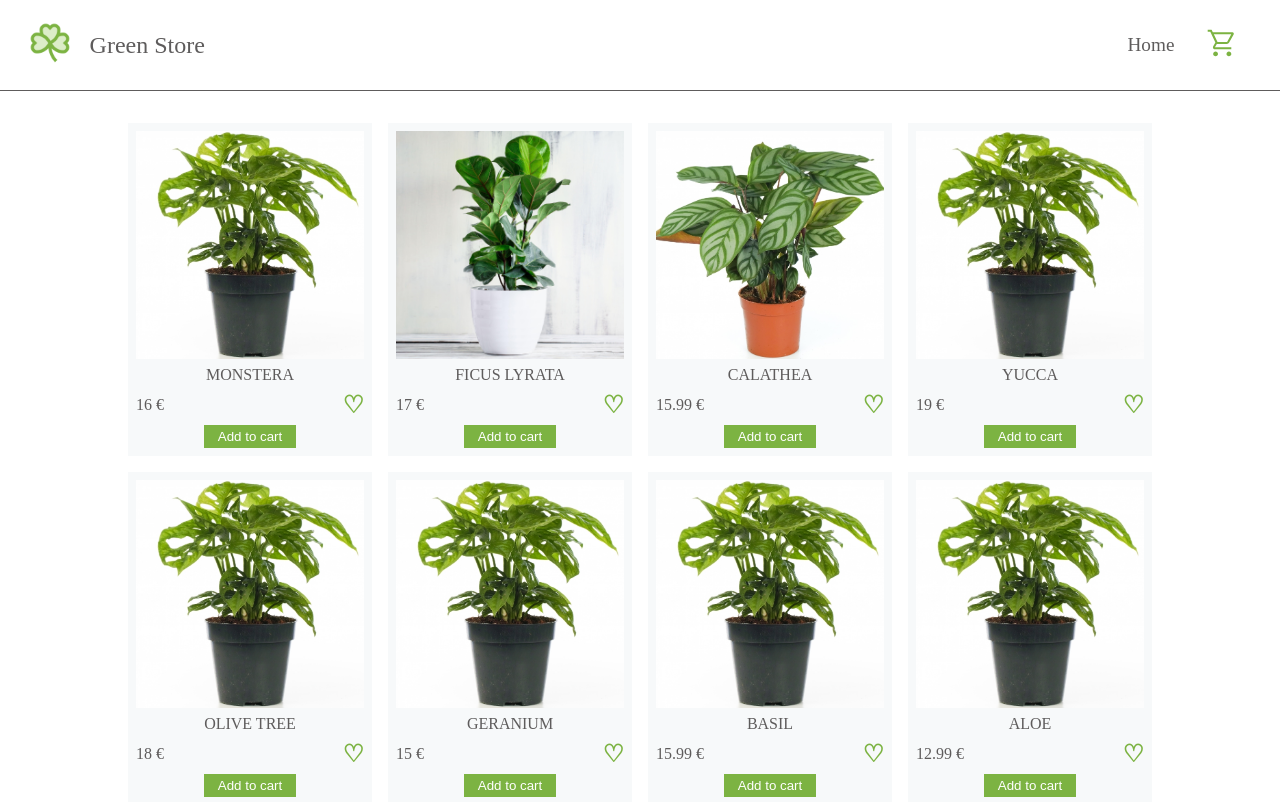
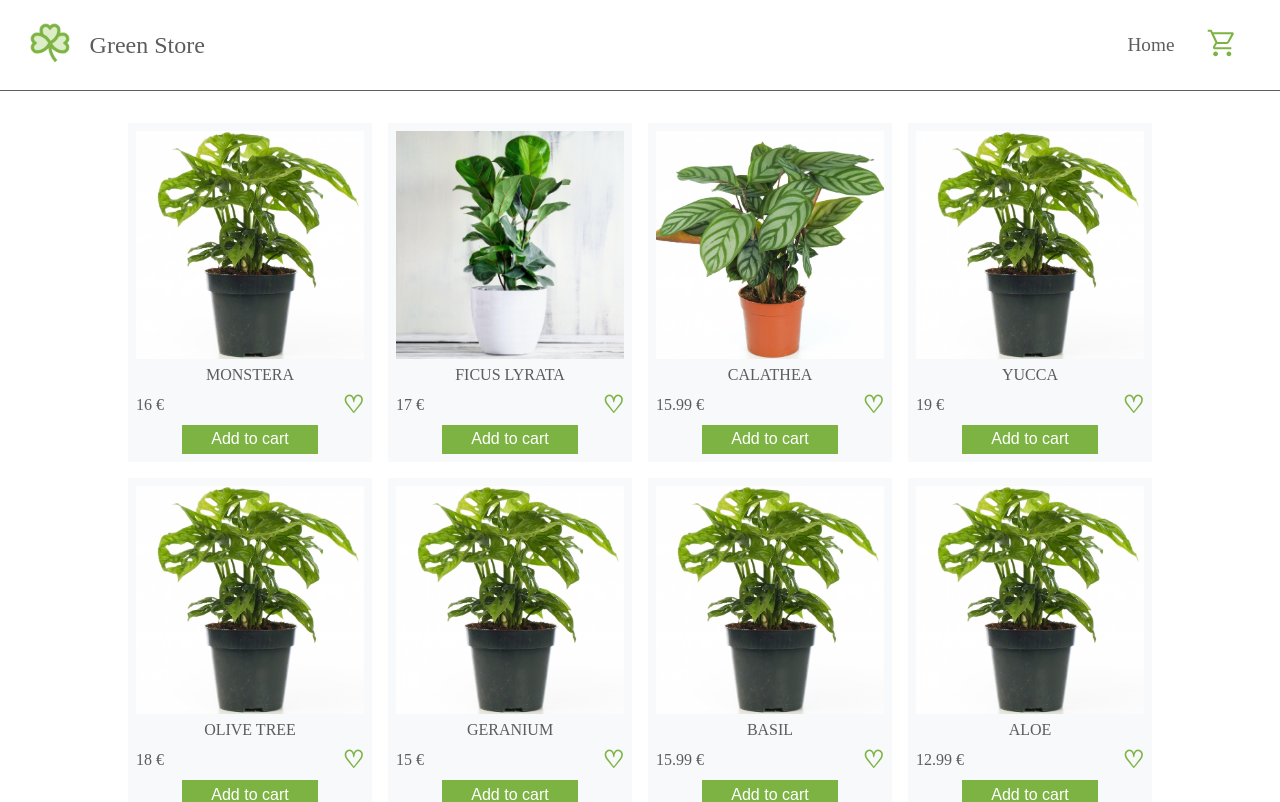
Before and after one commit to Dev-Olena/green-store-react, a React (Create React App) app: page / in a window 1280 px wide. Shown: the top 802 px of the page. Built offline with nearby package versions, Linux system fonts and the light colour scheme.

Commit message:
create Button component, add to ProductCard

```diff
--- /dev/null
+++ b/src/components/Button/Button.js
@@ -0,0 +1,13 @@
+import React from 'react';
+import styles from './Button.module.css';
+
+const Button = ({onClick, params, clName, children}) => {
+    const style = `${styles.btn} ${styles[clName]}`
+    return (
+        <button className={style} onClick={() => {onClick(params)}}>
+            {children}
+        </button>
+    );
+}
+
+export default Button;
--- /dev/null
+++ b/src/components/Button/Button.module.css
@@ -0,0 +1,18 @@
+.btn {
+    padding: 0.3rem 0.2rem;
+    font-size: 1rem;
+    background-color: rgb(124, 179,66);
+    color: white;
+    cursor: pointer;
+    border: 1px solid transparent;
+    transition: all 0.3s;
+}
+.btn-add {
+    width: 60%;
+}
+
+.btn:hover {
+    background-color: transparent;
+    border: 1px solid rgb(124, 179,66);
+    color: rgb(124, 179,66)
+}
--- a/src/components/ProductCard/ProductCard.module.css
+++ b/src/components/ProductCard/ProductCard.module.css
@@ -44,23 +44,3 @@
     color: rgb(124, 179,66);
     font-weight: 800;
 }
-.heart:active {
-
-}
-
-.btn-add {
-    padding: 0.2rem;
-    width: 40%;
-    box-sizing: border-box;
-    background-color: rgb(124, 179,66);
-    color: white;
-    border: 1px solid transparent;
-    transition: all 0.3s;
-
-}
-
-.btn-add:hover {
-    background-color: transparent;
-    border: 1px solid rgb(124, 179,66);
-    color: rgb(124, 179,66)
-}
--- a/src/components/ProductCard/index.js
+++ b/src/components/ProductCard/index.js
@@ -1,5 +1,7 @@
 import React, {useContext, useEffect} from "react";
 import CartContext from "../../contexts/CartContexts";
+
+import Button from "../Button/Button";
 import styles from "./ProductCard.module.css"
 
 
@@ -9,7 +11,7 @@ const ProductCard = (props) => {
     const{img, price, name, id} = props.productData;
     const productName = name.toUpperCase();
 
-    const addToCart = (img, price, name, id) => {
+    const addToCart = ({img, price, name, id}) => {
         setCart((prevCart) => {
             const productAdded = prevCart.find((item) => item.id === id);
             if(productAdded) {
@@ -21,9 +23,9 @@ const ProductCard = (props) => {
         })
 
     }
-    useEffect(() => {
-        console.log("Updated cart:", cart);
-      }, [cart]);
+    // useEffect(() => {
+    //     console.log("Updated cart:", cart);
+    //   }, [cart]);
 
     return (
         <article className={styles['product-card']}>
@@ -33,7 +35,12 @@ const ProductCard = (props) => {
                 <p>{price} €</p>
                 <p className={styles.heart}>♡</p>
             </div>
-            <button className={styles['btn-add']} onClick={() => addToCart(img, price, name, id)}>Add to cart</button>
+            <Button
+                onClick={addToCart}
+                params = {{img, price, name, id}}
+                clName='btn-add'>
+                Add to cart
+            </Button>
 
         </article>
     )
```
Also changed, not shown: src/pages/CartPage/CartPage.module.css (+0 -7 lines).
